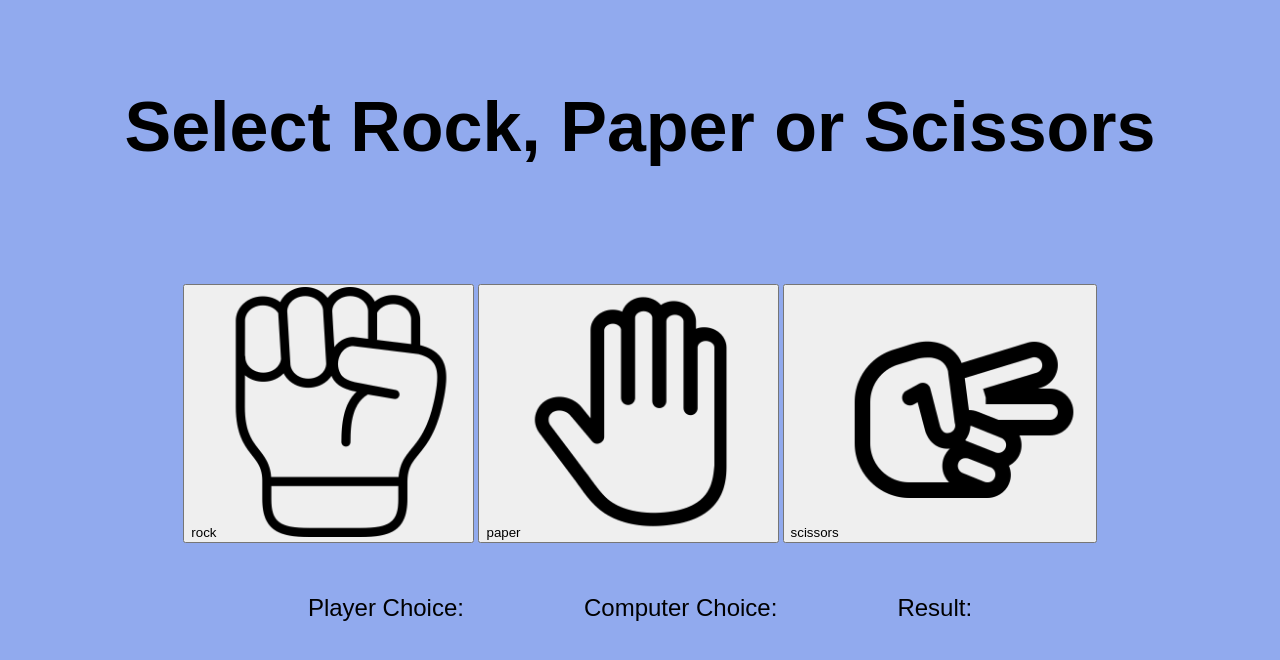
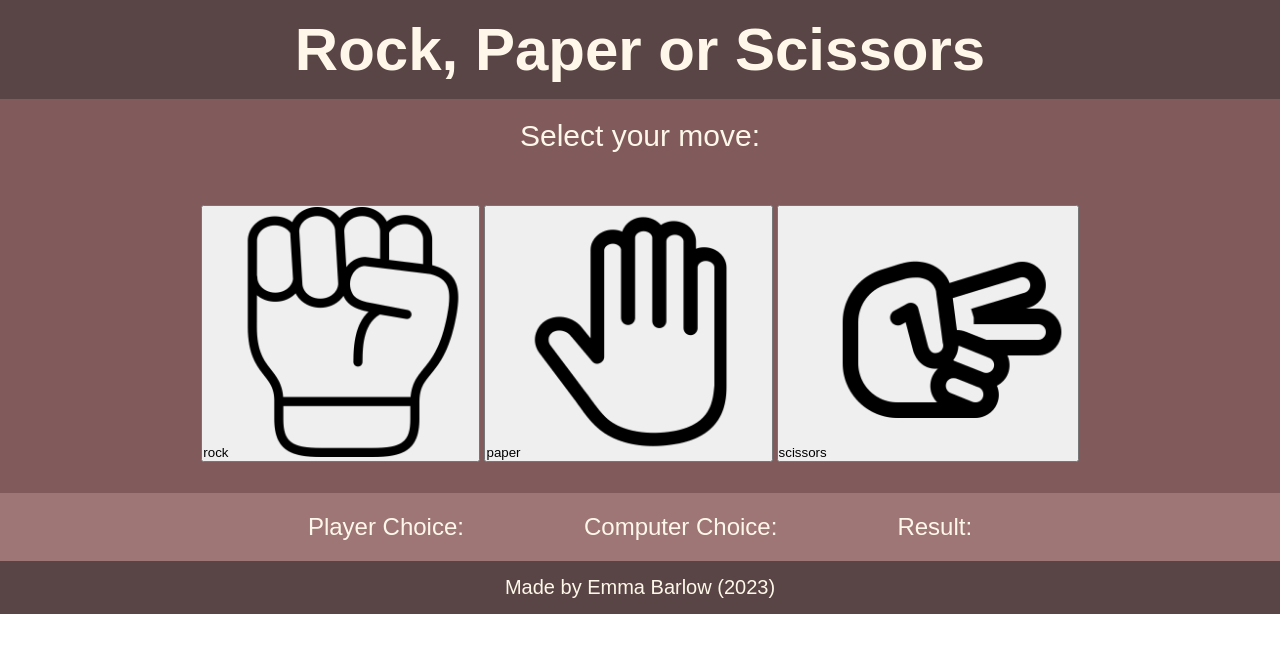
Before and after one commit to embarlow159/rock-paper-sissors, a plain HTML site: page index.html in a window 1280 px wide. Drawn offline with Linux system fonts and the light colour scheme.

Commit message:
style changes

```diff
--- a/index.html
+++ b/index.html
@@ -8,8 +8,15 @@
     <title>Rock Paper Sissors</title>
   </head>
   <body>
-    <div>
-      <h1 class="heading">Select Rock, Paper or Scissors</h1>
+    <div class="box">
+      <div class="view">
+        <div class="heading">
+          <h1>Rock, Paper or Scissors</h1>
+        </div>
+        <div class="text">
+          <p>Select your move:</p>
+        </div>
+        <div class="main">
           <div class="imgs">
             <p>
               <button class="playerBtn">rock<img src="imgs/fist.png" alt="rock" width="250px"></button>
@@ -17,12 +24,19 @@
               <button class="playerBtn">scissors<img src="imgs/scissors.png" alt="scissors" width="250px"></button>
             </p>
           </div>
+        </div>
+        <div class="result">
           <div class="choices">
             <p id="playerText">Player Choice:</p>
             <p id="computerText">Computer Choice:</p>
             <p id="resultText">Result:</p>
           </div>
         </div>
+      </div>
+      <div class="footer">
+        <p>Made by Emma Barlow (2023)</p>
+      </div>
+    </div>
     <script src="app.js"></script>
   </body>
 </html>
--- a/style.css
+++ b/style.css
@@ -1,4 +1,9 @@
-.imgs {
+* {
+    margin: 0;
+    padding: 0;
+ }
+
+ .imgs {
     display: flex;
     align-items: center;
     justify-content: center;
@@ -9,8 +14,13 @@
     display: flex;
     justify-content: center;
     font-family: Arial, Helvetica, sans-serif;
-    padding: 40px;
-    font-size: 70px;
+    padding: 15px;
+    font-size: 30px;
+    background-color: #594545;
+}
+
+.heading > h1 {
+    color: #FFF8EA;
 }
 
 .choices {
@@ -22,8 +32,41 @@
 
 .choices > p {
     margin: 20px 60px 20px 60px;
+    color: #FFF8EA;
 }
 
-body {
-    background-color: rgb(145, 170, 238);
+.main {
+    background-color: #815B5B;
 }
+
+.result {
+    background-color: #9E7676;
+}
+
+.footer {
+    display: flex;
+    justify-content: center;
+    font-family: Arial, Helvetica, sans-serif;
+    padding: 15px;
+    font-size: 20px;
+    background-color: #594545;
+    color: #FFF8EA;
+}
+
+.text {
+    display: flex;
+    justify-content: center;
+    font-family: Arial, Helvetica, sans-serif;
+    padding: 20px;
+    font-size: 30px;
+    color: #FFF8EA;
+    background-color: #815B5B;
+}
+
+html, body {
+    height: 100%;
+}
+
+.box {
+    height: 100%;
+}
```
Lines whose indentation alone changed are shown as unchanged.
